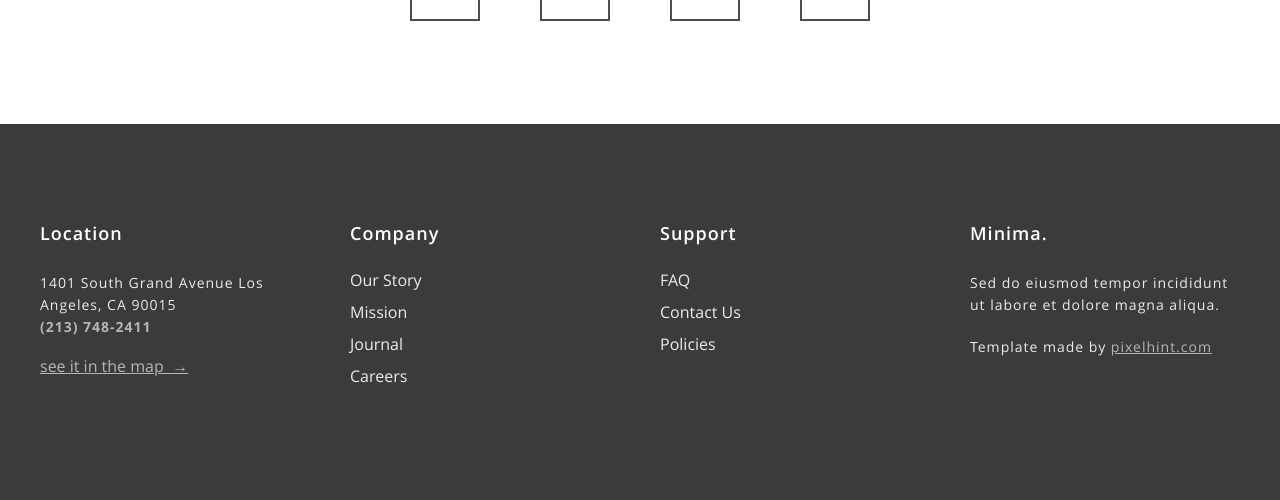
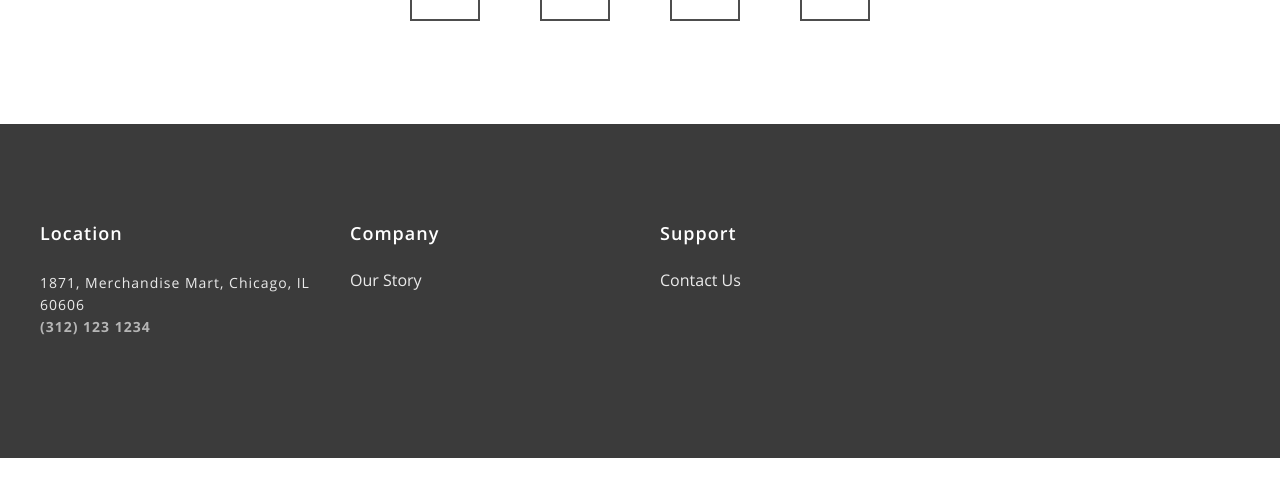
Before and after one commit to pscollins/payback, a Flask app: page / in a window 1280 px wide. Shown: the part 1314-1814 px from the top of the page. After the commit the page ends 1772 px from the top, so only its background shows below. Run offline with Flask 2, Linux system fonts and the light colour scheme; data that the repository does not hold is empty.

Commit message:
changed footer in index

```diff
--- a/service/templates/index.html
+++ b/service/templates/index.html
@@ -74,36 +74,22 @@
 		<div class="wrapper">
 			<div class="f_cols">
 				<h3>Location</h3>
-				<p>1401 South Grand Avenue Los Angeles, CA 90015 <span class="phone">(213) 748-2411</span></p>
-				<a href="#" class="map">see it in the map <span class="arrow">&nbsp;&rarr;</span></a>
+				<p>1871, Merchandise Mart, Chicago, IL 60606 <span class="phone">(312) 123 1234</span></p>
 			</div>
 
 			<div class="f_cols">
 				<h3>Company</h3>
 				<ul>
 					<li><a href="#">Our Story</a></li>
-					<li><a href="#">Mission</a></li>
-					<li><a href="#">Journal</a></li>
-					<li><a href="#">Careers</a></li>
 				</ul>
 			</div>
 
 			<div class="f_cols">
 				<h3>Support</h3>
 				<ul>
-					<li><a href="#">FAQ</a></li>
 					<li><a href="#">Contact Us</a></li>
-					<li><a href="#">Policies</a></li>
 				</ul>
 			</div>
-
-			<div class="f_cols">
-				<h3>Minima.</h3>
-				<p>Sed do eiusmod tempor incididunt ut labore et dolore magna aliqua.</p>
-				<p>Template made by <a href="http://pixelhint.com" target="_blank">pixelhint.com</a></p>
-			</div>
-
-
 		</div>
 	</footer><!-- End footer -->
 
```
